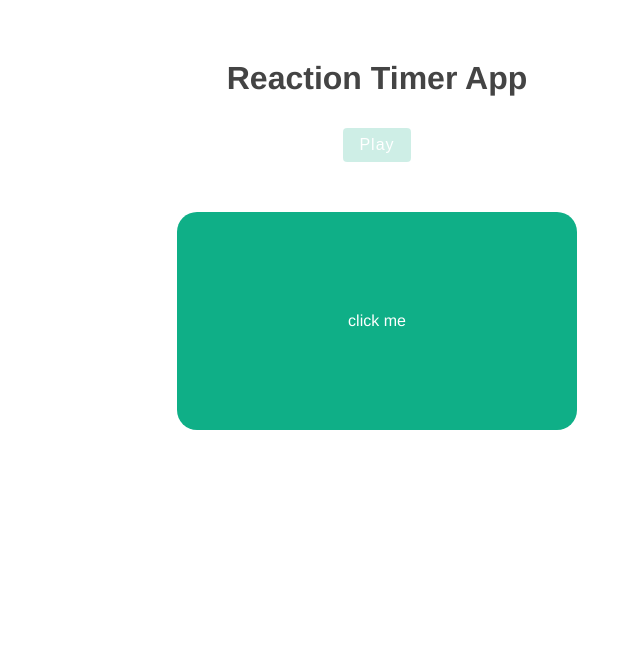
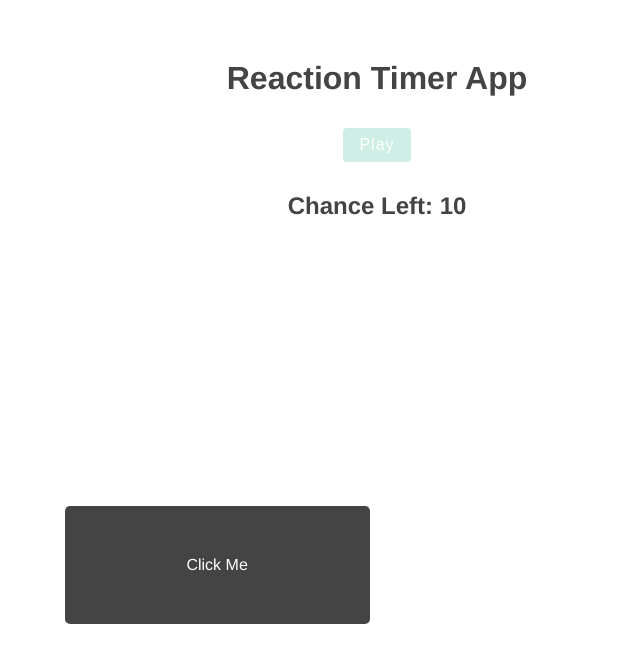
Before and after one commit to afmssrahi/reaction-timer, a Vue app: page / in a window 1280 px wide. Both pictures are taken after a click on the button "Play". Shown: the top 662 px of the page, without its empty margins (263-903 px from the left). Built offline with nearby package versions, Linux system fonts and the light colour scheme.

Commit message:
Complete the game (but without solving 1 major issue)

```diff
--- a/src/App.vue
+++ b/src/App.vue
@@ -23,7 +23,7 @@ export default {
 	},
 	methods: {
 		start() {
-			this.delay = 2000 + Math.random() * 3000;
+			this.delay = 1000 + Math.random() * 1000;
 			this.isPlaying = true;
 			this.showResult = false;
 		},
--- a/src/components/Block.vue
+++ b/src/components/Block.vue
@@ -1,5 +1,19 @@
 <template>
-	<div class="block" v-if="showBlock" @click="stopTimer">click me</div>
+	<h2>Chance Left: {{ 10 - clickCount }}</h2>
+	<div ref="box" class="box">
+		<div class="box-item" @click="stopTimer">Click Me</div>
+		<div class="box-item" @click="stopTimer">Click Me</div>
+		<div class="box-item" @click="stopTimer">Click Me</div>
+		<div class="box-item" @click="stopTimer">Click Me</div>
+		<div class="box-item" @click="stopTimer">Click Me</div>
+		<div class="box-item" @click="stopTimer">Click Me</div>
+		<div class="box-item" @click="stopTimer">Click Me</div>
+		<div class="box-item" @click="stopTimer">Click Me</div>
+		<div class="box-item" @click="stopTimer">Click Me</div>
+		<div class="box-item" @click="stopTimer">Click Me</div>
+		<div class="box-item" @click="stopTimer">Click Me</div>
+		<div class="box-item" @click="stopTimer">Click Me</div>
+	</div>
 </template>
 
 <script>
@@ -7,29 +21,48 @@ export default {
 	props: ['delay'],
 	data() {
 		return {
-			showBlock: false,
 			timer: null,
 			reactionTime: 0,
+			avgReactionTime: [],
+			showBoxItemNumber: null,
+			clickCount: 0,
+			gameRunning: null,
+			randomNum: null,
 		};
 	},
 	mounted() {
 		setTimeout(() => {
 			this.showBlock = true;
+			console.log(this.$refs.b);
 			this.startTimer();
 		}, this.delay);
 	},
 	methods: {
 		startTimer() {
 			this.timer = Date.now();
-			// this.timer = setInterval(() => {
-			// 	this.reactionTime += 10;
-			// }, 10);
+			this.randomNum = Math.round(Math.random() * 10);
+			this.$refs.box.children[this.randomNum].style.visibility =
+				'visible';
 		},
 		stopTimer() {
-			// clearInterval(this.timer);
+			this.$refs.box.children[this.randomNum].style.visibility = 'hidden';
 			this.reactionTime = (Date.now() - this.timer) / 1000;
-			this.$emit('end', this.reactionTime);
-			console.log(this.reactionTime + 'Sec');
+			this.avgReactionTime.push(this.reactionTime);
+			this.clickCount++;
+			console.log(this.clickCount);
+			if (this.clickCount === 10) {
+				this.$emit('end', this.reactionTime);
+			} else {
+				setTimeout(() => {
+					// this.reactionTime =
+					// 	this.avgReactionTime.reduce((a, b) => a + b, 0) /
+					// 	arr.length;
+
+					this.startTimer();
+				}, this.delay);
+				console.log(this.reactionTime);
+				console.log(this.avgReactionTime);
+			}
 		},
 	},
 };
@@ -45,4 +78,27 @@ export default {
 	padding: 100px 0;
 	margin: 40px auto;
 }
+
+.box {
+	display: grid;
+	grid-template-columns: repeat(4, 1fr);
+	gap: 15px;
+	justify-content: center;
+	align-items: center;
+}
+
+.box-item:nth-child(even) {
+	background-color: #444;
+}
+
+.box-item:nth-child(odd) {
+	background-color: #631953;
+}
+
+.box-item {
+	color: #fff;
+	padding: 50px;
+	border-radius: 5px;
+	visibility: hidden;
+}
 </style>
--- a/src/components/Result.vue
+++ b/src/components/Result.vue
@@ -13,9 +13,9 @@ export default {
 		};
 	},
 	mounted() {
-		if (this.reactionTime < 0.3) {
+		if (this.reactionTime < 0.6) {
 			this.rank = 'Ninja Reaction... :)';
-		} else if (this.reactionTime < 0.6) {
+		} else if (this.reactionTime < 0.8) {
 			this.rank = 'Rapid Reflexes...';
 		} else {
 			this.rank = 'Snail Pace... :(';
```
